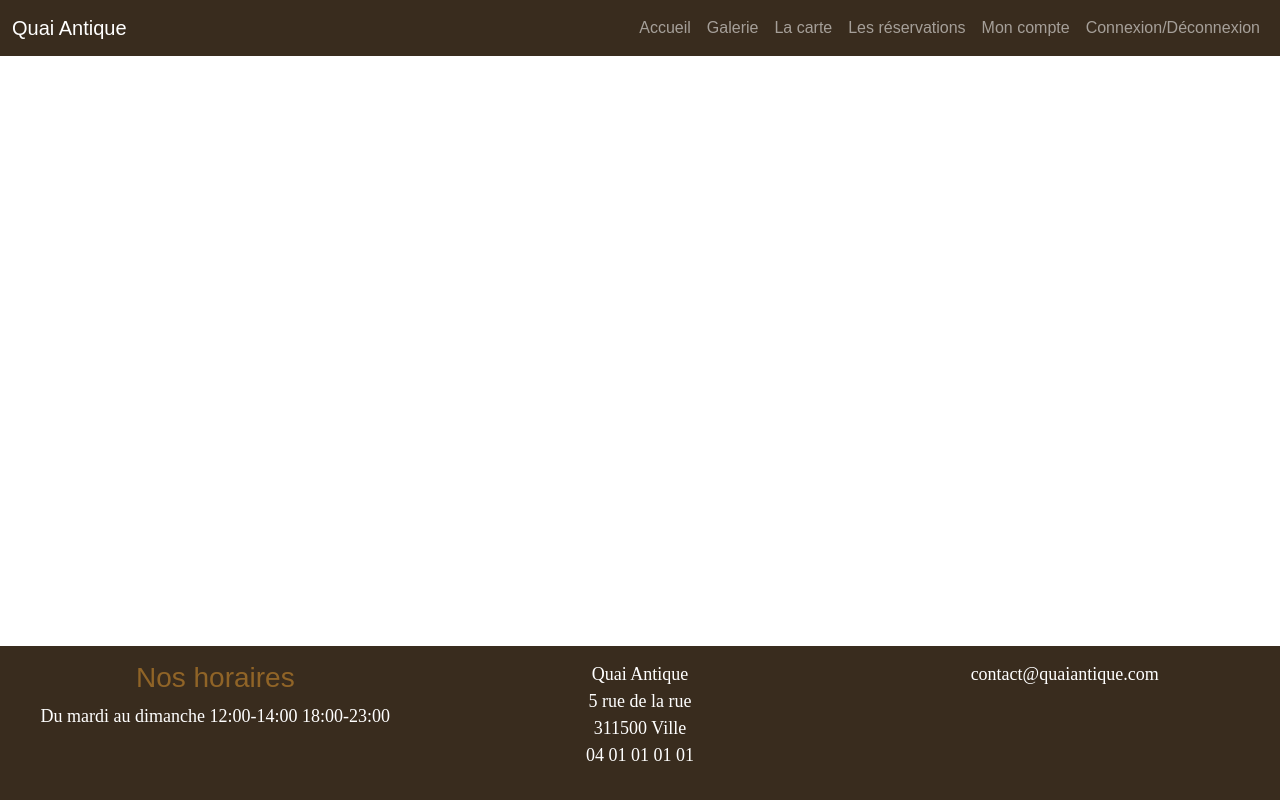
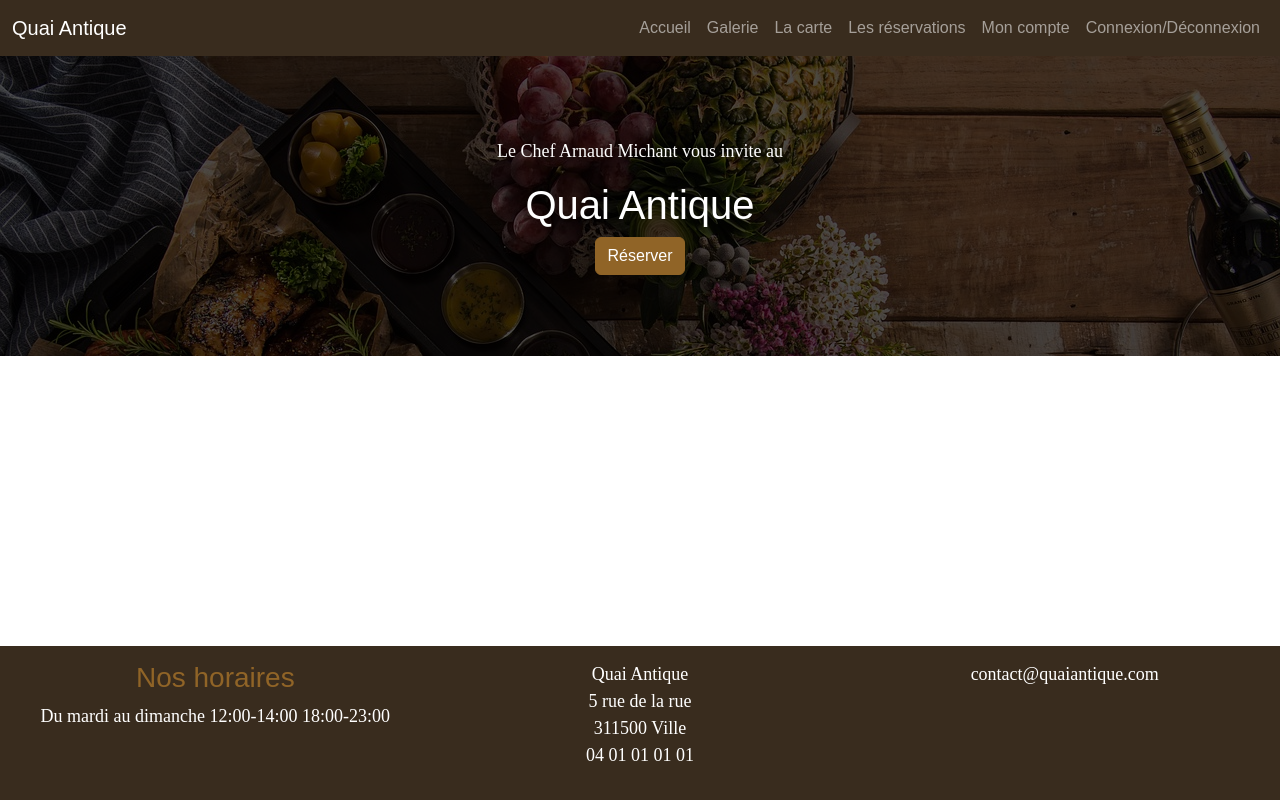
Before and after one commit to elodie48/QuaiAntiqueFront, a website with bundled scripts: page index.html in a window 1280 px wide. Built offline with nearby package versions, Linux system fonts and the light colour scheme; files whose address does not match are found by name; a web font is replaced by a local one.

Commit message:
Big title block home page added

```diff
--- a/pages/home.html
+++ b/pages/home.html
@@ -0,0 +1,7 @@
+<div class="hero-scene text-center text-white">
+    <div class="hero-scene-content">
+        <p>Le Chef Arnaud Michant vous invite au</p>
+        <h1>Quai Antique</h1>
+        <button class="btn btn-primary">Réserver</button>
+    </div>
+</div>
--- a/scss/main.scss
+++ b/scss/main.scss
@@ -21,3 +21,30 @@ p{
     font-family: $font-family-serif;
     font-size: 18px;
 }
+
+.hero-scene{
+    position: relative;
+    &::before{
+        content: "";
+        position: absolute;
+        top: 0;
+        left: 0;
+        width: 100%;
+        height: 100%;
+        background-image: url(../images/christmas-wallpaper-2009590_1280.jpg);
+        background-size: cover;
+        filter: brightness(0.3);
+    }
+
+    *{
+        position: relative;
+    }
+
+    .hero-scene-content{
+        height: 300px;
+        display: flex;
+        flex-direction: column;
+        align-items: center;
+        justify-content: center;
+    }
+}
```
Also changed, not shown: images/chef-939436_1280.jpg (added), images/christmas-wallpaper-2009590_1280.jpg (added), images/food-865102_1280.jpg (added), images/ingredients-2364182_1280.jpg (added), images/restaurant-449952_1280.jpg (added), scss/main.css, 1 other file.
